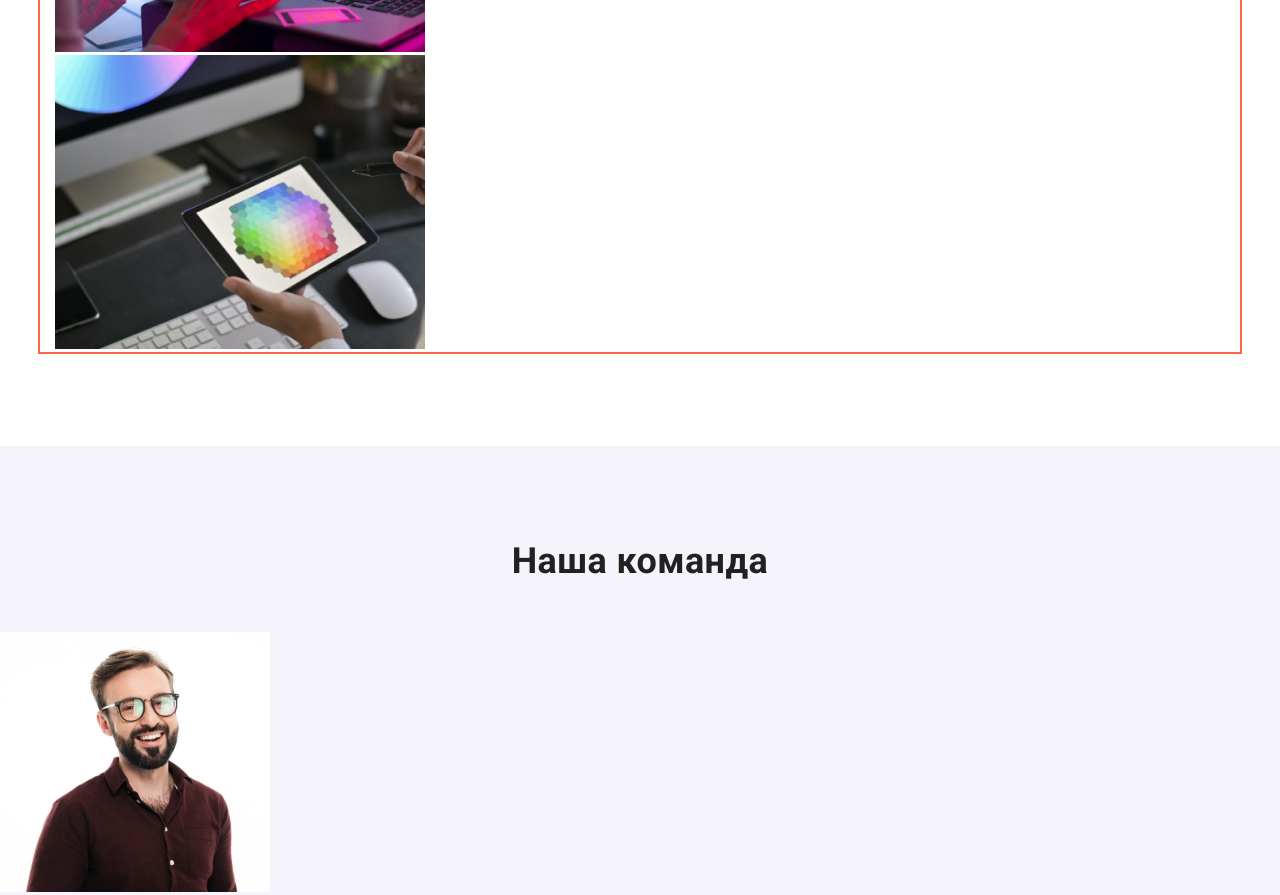
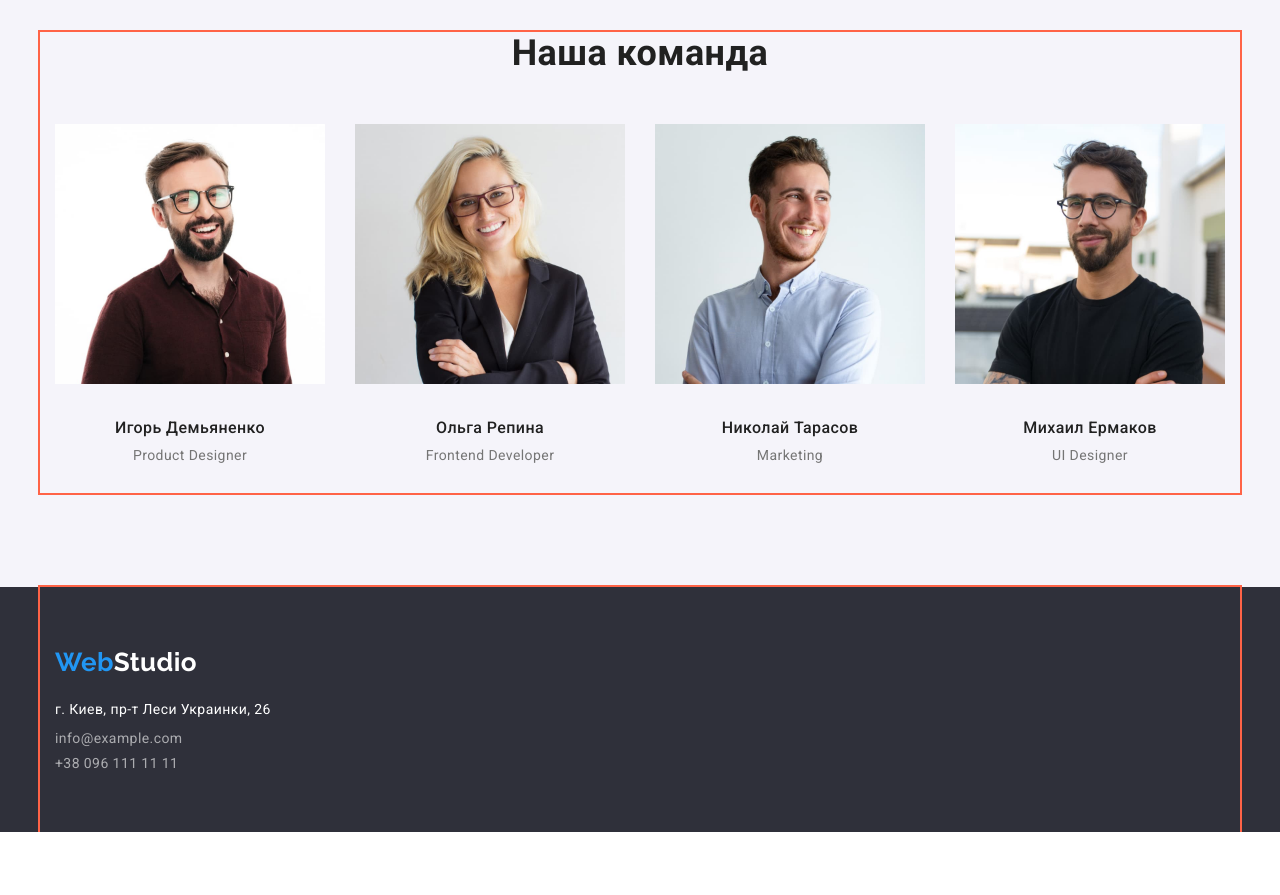
Before and after one commit to Nordmi/goit-markup-hw-03, a plain HTML site: page index.html in a window 1280 px wide. Shown: the part 1240-2135 px from the top of the page. After the commit the page ends 2072 px from the top, so only its background shows below. Drawn offline with nearby package versions, Linux system fonts and the light colour scheme.

Commit message:
complete flex position index.hmtl

```diff
--- a/css/styles.css
+++ b/css/styles.css
@@ -4,13 +4,14 @@
   --accent-color: #2196f3;
   --primary-white-color: #ffffff;
   --background-color-section: #f5f4fa;
+  --main-font-size-14px: 14px;
 }
 
 body {
   background-color: var(--primary-white-color);
   color: var(--title-text-color);
   font-family: Roboto, sans-serif;
-  font-size: 14px;
+  font-size: var(--main-font-size-14px);
   letter-spacing: 0.03em;
 }
 
@@ -57,7 +58,6 @@ p {
 }
 
 .nav-list .nav-item + .nav-item {
-  /* background-color: teal; */
   margin-left: 50px;
 }
 
@@ -66,7 +66,6 @@ p {
 }
 
 .logo-link {
-  display: flex;
   color: var(--title-text-color);
 
   font-family: Raleway, sans-serif;
@@ -78,7 +77,6 @@ p {
 .logo {
   color: var(--accent-color);
 }
-
 
 .nav-link,
 .contact-link {
@@ -133,21 +131,20 @@ p {
 .hero-title {
   margin-bottom: 30px;
 
+  color: var(--primary-white-color);
+
   font-weight: 900;
   font-size: 44px;
   line-height: 1.36;
-  text-align: center;
   letter-spacing: 0.06em;
+
   text-transform: uppercase;
-  color: var(--primary-white-color);
 }
 
 .button {
   display: inline-block;
-
   font-family: inherit;
   cursor: pointer;
-  text-align: center;
 }
 
 .button-primary {
@@ -190,20 +187,46 @@ p {
   margin: -1px;
 }
 
+.features-list {
+  display: flex;
+}
+
+.features-item {
+  width: 270px;
+  margin-right: 30px;
+}
+
+.features-item:last-of-type {
+  margin-right: 0;
+}
+
 .features-subtitle {
   margin-bottom: 10px;
 
-  font-size: 14px;
+  font-size: var(--main-font-size-14px);
   line-height: 1.14;
+
   text-transform: uppercase;
 }
 
 .features-text {
   color: var(--primary-text-color);
+
   line-height: 1.71;
 }
 
 /* Work */
+.work-list {
+  display: flex;
+}
+
+.work-item:last-of-type {
+  margin-right: 0;
+}
+
+.work-item {
+  margin-right: 30px;
+}
 
 .work-section,
 .team-section {
@@ -222,12 +245,24 @@ p {
 
 .team-section {
   padding-top: 94px;
+
   background-color: var(--background-color-section);
 }
 
 .team-list {
+  display: flex;
   background-color: #f5f4fa;
+
   line-height: 1.19;
+}
+
+.team-item {
+  margin-bottom: 30px;
+  margin-right: 30px;
+}
+
+.team-item:last-of-type {
+  margin-right: 0;
 }
 
 .team-img {
@@ -244,6 +279,7 @@ p {
 
 .team-text {
   color: var(--primary-text-color);
+
   text-align: center;
 }
 
@@ -254,6 +290,7 @@ p {
 
   color: var(--title-text-color);
   background: #f5f4fa;
+
   font-weight: 500;
   font-size: 16px;
   line-height: 1.62;
@@ -265,6 +302,7 @@ p {
 .button-secondary:focus {
   color: var(--primary-white-color);
   background-color: var(--accent-color);
+
   box-shadow: 0px 3px 1px rgba(0, 0, 0, 0.1), 0px 1px 2px rgba(0, 0, 0, 0.08),
     0px 2px 2px rgba(0, 0, 0, 0.12);
 }
@@ -284,6 +322,7 @@ p {
   margin-bottom: 4px;
 
   color: var(--title-text-color);
+
   font-size: 18px;
   line-height: 2;
   letter-spacing: 0.06em;
@@ -291,6 +330,7 @@ p {
 
 .project-text {
   color: var(--primary-text-color);
+
   font-size: 16px;
   line-height: 1.88;
 }
@@ -301,22 +341,43 @@ p {
   background-color: #2f303a;
 }
 
+.footer-container {
+  display: flex;
+  flex-direction: column;
+}
+
 .footer .logo-link {
+  padding-top: 60px;
+  margin-bottom: 20px;
+
   color: var(--primary-white-color);
 }
 
 .address {
   font-style: normal;
+  padding-bottom: 60px;
+}
+
+.address-item {
+  margin-bottom: 9px;
+}
+
+.address-list .address-item + .address-item:last-of-type {
+  margin-bottom: 0;
 }
 
 .address-link {
   color: var(--primary-white-color);
+
   line-height: 1.71;
 }
 
 .address .nav-link {
+  padding-top: 0;
+  padding-bottom: 0;
+  color: rgba(255, 255, 255, 0.6);
+
   font-weight: inherit;
-  color: rgba(255, 255, 255, 0.6);
   letter-spacing: 0.03em;
 }
 
--- a/index.html
+++ b/index.html
@@ -46,7 +46,7 @@
         <button class="button button-primary" type="button">Заказать услугу</button>
       </section>
 
-      <section class="features feature-section">
+      <section class="section feature-section">
         <div class="container">
           <h2 class="features-title visually-hidden">Особенности</h2>
           <ul class="features-list list">
@@ -114,9 +114,10 @@
       </section>
 
       <section class="section team-section">
+        <div class="container">
           <h2 class="section-title">Наша команда</h2>
           <ul class="team-list list">
-          <li class="team-list">
+            <li class="team-item">
               <img
                 class="team-img"
                 src="./images/team/productdesigner.jpg"
@@ -127,7 +128,7 @@
               <h3 class="team-subtitle">Игорь Демьяненко</h3>
               <p class="team-text" lang="eu">Product Designer</p>
             </li>
-          <li class="team-list">
+            <li class="team-item">
               <img
                 class="team-img"
                 src="./images/team/frontenddeveloper.jpg"
@@ -138,7 +139,7 @@
               <h3 class="team-subtitle">Ольга Репина</h3>
               <p class="team-text" lang="eu">Frontend Developer</p>
             </li>
-          <li class="team-list">
+            <li class="team-item">
               <img
                 class="team-img"
                 src="./images/team/marketing.jpg"
@@ -149,7 +150,7 @@
               <h3 class="team-subtitle">Николай Тарасов</h3>
               <p class="team-text" lang="eu">Marketing</p>
             </li>
-          <li class="team-list">
+            <li class="team-item">
               <img
                 class="team-img"
                 src="./images/team/uidesigner.jpg"
@@ -161,25 +162,28 @@
               <p class="team-text" lang="eu">UI Designer</p>
             </li>
           </ul>
+        </div>
       </section>
     </main>
     <footer class="footer">
+		<div class="container footer-container">
       <a class="logo-link link" href="./index.html"><span class="logo">Web</span>Studio</a>
       <address class="address">
         <ul class="address-list list">
-          <li class="address-list">
+          <li class="address-item">
             <a class="address-link link" href="https://goo.gl/maps/wxYUtSVj1QLYrL1h8"
               >г. Киев, пр-т Леси Украинки, 26</a
             >
           </li>
-          <li class="address-list">
+          <li class="address-item">
             <a class="nav-link link" href="mailto:info@example.com">info@example.com</a>
           </li>
-          <li class="address-list">
+          <li class="address-item">
             <a class="nav-link link" href="tel:+380961111111">+38 096 111 11 11</a>
           </li>
         </ul>
       </address>
+		</div>
     </footer>
   </body>
 </html>
```
Also changed, not shown: portfolio.html (+4 -4 lines). Lines whose indentation alone changed are shown as unchanged.
